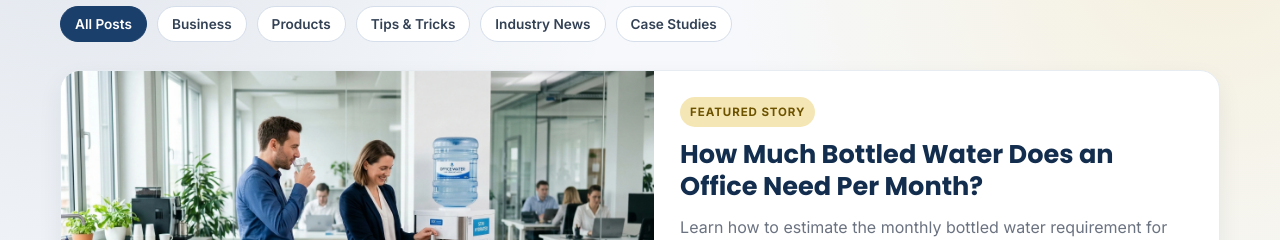
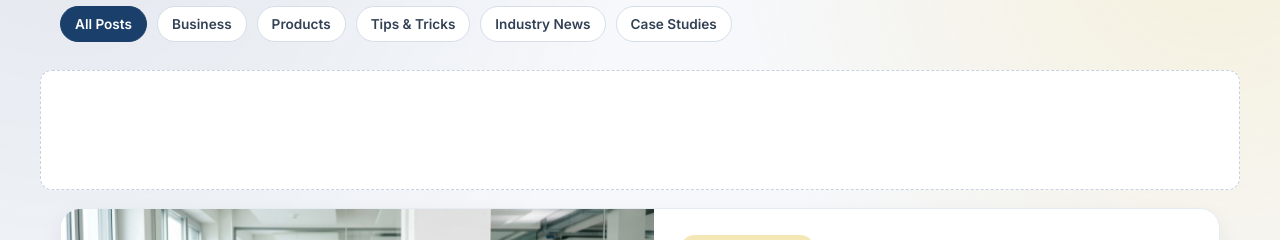
Before and after one commit to harsh-gupta-10/water-distributor-site, a React (Vite) app: page /blog in a window 1280 px wide. Shown: the part 183-423 px from the top of the page. Built offline with nearby package versions, Linux system fonts and the light colour scheme; no server answers; the database is empty.

Commit message:
feat: add BlogAdUnit component for AdSense integration in BlogPost and BlogListing

```diff
--- /dev/null
+++ b/src/components/BlogAdUnit.jsx
@@ -0,0 +1,40 @@
+import { useEffect } from 'react';
+
+const ADSENSE_CLIENT = 'ca-pub-4010004205574660';
+const ADSENSE_SCRIPT_ID = 'adsense-script-a3-blog';
+
+function ensureAdSenseScript() {
+  if (typeof document === 'undefined') return;
+  if (document.getElementById(ADSENSE_SCRIPT_ID)) return;
+
+  const script = document.createElement('script');
+  script.id = ADSENSE_SCRIPT_ID;
+  script.async = true;
+  script.src = `https://pagead2.googlesyndication.com/pagead/js/adsbygoogle.js?client=${ADSENSE_CLIENT}`;
+  script.crossOrigin = 'anonymous';
+  document.head.appendChild(script);
+}
+
+export default function BlogAdUnit({ slot, className = '', style = {} }) {
+  useEffect(() => {
+    ensureAdSenseScript();
+    if (typeof window === 'undefined') return;
+
+    try {
+      (window.adsbygoogle = window.adsbygoogle || []).push({});
+    } catch {
+      // Ignore duplicate push errors from fast route transitions.
+    }
+  }, []);
+
+  return (
+    <ins
+      className={`adsbygoogle ${className}`.trim()}
+      style={{ display: 'block', ...style }}
+      data-ad-client={ADSENSE_CLIENT}
+      data-ad-slot={slot}
+      data-ad-format="auto"
+      data-full-width-responsive="true"
+    />
+  );
+}
--- a/src/components/BlogListing.jsx
+++ b/src/components/BlogListing.jsx
@@ -1,10 +1,11 @@
 import { useEffect, useMemo, useState } from 'react';
-import { Link, useNavigate, useSearchParams } from 'react-router-dom';
+import { Link, useSearchParams } from 'react-router-dom';
 import { Search } from 'lucide-react';
 import { supabase } from '../lib/supabase';
 import { useSettings } from '../hooks/useSettings';
 import { getBlogsWithFallback } from '../lib/blogFallback';
 import SEO from './SEO';
+import BlogAdUnit from './BlogAdUnit';
 import '../styles/blogListing.css';
 
 const FALLBACK_BLOG_IMAGE = '/imgs/logo-footer.png';
@@ -32,10 +33,11 @@ const BLOG_CATEGORIES = [
   { value: 'case-study', label: 'Case Studies' }
 ];
 
+const BLOG_LISTING_AD_SLOT = '1234567890';
+
 export default function BlogListing() {
   const { settings } = useSettings();
   const brandName = settings.businessName?.trim() || 'A3 Distributor';
-  const navigate = useNavigate();
   const [searchParams, setSearchParams] = useSearchParams();
   const [allBlogs, setAllBlogs] = useState([]);
   const [loading, setLoading] = useState(true);
@@ -164,6 +166,9 @@ export default function BlogListing() {
           </div>
         ) : (
           <>
+            <div className="blog-ads-container container">
+              <BlogAdUnit slot={BLOG_LISTING_AD_SLOT} className="blog-ads-unit" />
+            </div>
             {featuredPost && (
               <section className="blog-featured container">
                 <article className="blog-featured-card">
--- a/src/components/BlogPost.jsx
+++ b/src/components/BlogPost.jsx
@@ -5,9 +5,11 @@ import { supabase } from '../lib/supabase';
 import { useSettings } from '../hooks/useSettings';
 import { getBlogsWithFallback } from '../lib/blogFallback';
 import SEO from './SEO';
+import BlogAdUnit from './BlogAdUnit';
 import '../styles/blogPost.css';
 
 const FALLBACK_BLOG_IMAGE = '/imgs/logo-footer.png';
+const BLOG_DETAIL_AD_SLOT = '1234567890';
 
 function resolveImageUrl(url) {
   if (!url) return FALLBACK_BLOG_IMAGE;
@@ -275,7 +277,7 @@ export default function BlogPost() {
 
       {/* AdSense Ad Container */}
       <div className="blog-post-ads">
-        <span>Ad Space (Google AdSense Ready)</span>
+        <BlogAdUnit slot={BLOG_DETAIL_AD_SLOT} className="blog-ads-unit" />
       </div>
     </>
   );
--- a/src/styles/blogListing.css
+++ b/src/styles/blogListing.css
@@ -156,6 +156,18 @@
 
 .blog-featured {
   margin-bottom: 24px;
+}
+
+.blog-ads-container {
+  margin: 4px auto 18px;
+  padding: 14px;
+  border: 1px dashed #c7d2e1;
+  border-radius: 12px;
+  background: #ffffff;
+}
+
+.blog-ads-unit {
+  min-height: 90px;
 }
 
 .blog-featured-card {
--- a/src/styles/blogPost.css
+++ b/src/styles/blogPost.css
@@ -384,6 +384,11 @@
   font-weight: 600;
 }
 
+.blog-post-ads .blog-ads-unit {
+  width: 100%;
+  min-height: 160px;
+}
+
 .blog-loading,
 .blog-error {
   text-align: center;
```
